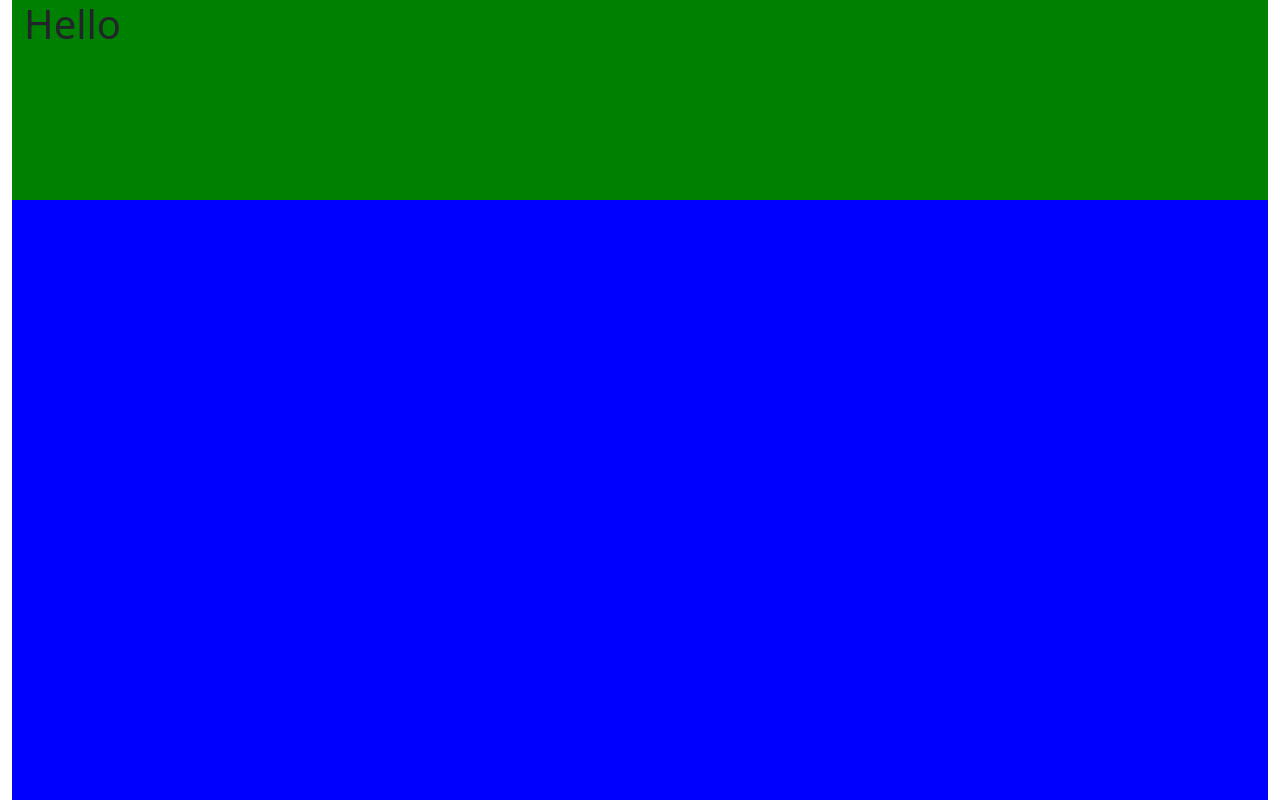
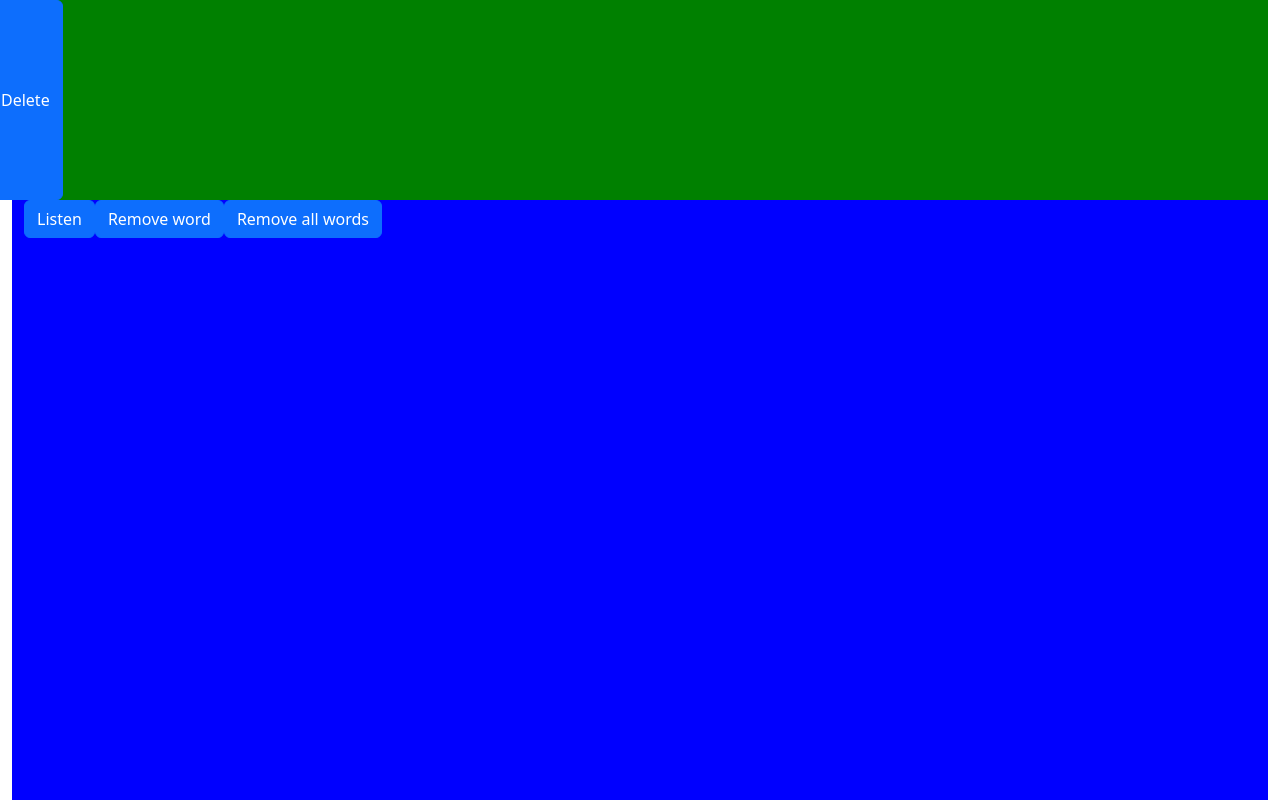
Before and after one commit to SpyingEnvelope/reactive-chat-js, a React (Create React App) app: page / in a window 1280 px wide. Built offline with nearby package versions, Linux system fonts and the light colour scheme.

Commit message:
changed from using the context API to redux

```diff
--- a/package.json
+++ b/package.json
@@ -3,6 +3,7 @@
   "version": "0.1.0",
   "private": true,
   "dependencies": {
+    "@reduxjs/toolkit": "^1.9.2",
     "@testing-library/jest-dom": "^5.16.5",
     "@testing-library/react": "^13.4.0",
     "@testing-library/user-event": "^13.5.0",
@@ -10,6 +11,7 @@
     "react": "^18.2.0",
     "react-bootstrap": "^2.7.2",
     "react-dom": "^18.2.0",
+    "react-redux": "^8.0.5",
     "react-scripts": "5.0.1",
     "web-vitals": "^2.1.4"
   },
--- a/src/components/TopHeader.js
+++ b/src/components/TopHeader.js
@@ -1,10 +1,28 @@
-import { Container } from "react-bootstrap";
+import { Container, Row, Button } from "react-bootstrap";
+import { useSelector, useDispatch } from "react-redux";
+import { wordsActions } from "../store/words-slice";
 import classes from "./TopHeader.module.css";
 
 const TopHeader = () => {
+  const dispatch = useDispatch();
+  const wordsList = useSelector((state) => state.words.words);
+
+  const removeWord = () => {
+    dispatch(wordsActions.removeWord());
+  };
+
   return (
-    <Container fluid className='d-flex h-25' style={{ backgroundColor: "green"}}>
-      <h1>Hello</h1>
+    <Container
+      fluid
+      className="d-flex h-25"
+      style={{ backgroundColor: "green" }}
+    >
+      <Row className="d-flex flex-row">{wordsList}</Row>
+      <Row style={{justifySelf: 'flex-end'}}>
+        <Button onClick={removeWord} style={{ justifySelf: "flex-end" }}>
+          Delete
+        </Button>
+      </Row>
     </Container>
   );
 };
--- a/src/components/WordsArea.js
+++ b/src/components/WordsArea.js
@@ -1,9 +1,28 @@
-import { Container } from "react-bootstrap";
+import { Container, Button } from "react-bootstrap";
+import { useDispatch } from 'react-redux';
+import { wordsActions } from "../store/words-slice";
+
 
 const WordsArea = () => {
+    const dispatch = useDispatch();
+
+    const addWord = (word) => {
+        dispatch(wordsActions.addWord({word}))
+    };
+
+    const removeWord = () => {
+        dispatch(wordsActions.removeWord());
+    };
+
+    const removeAllWords = () => {
+        dispatch(wordsActions.removeAllWords());
+    };
+
     return (
         <Container fluid className="h-75" style={{backgroundColor: 'blue'}}>
-
+            <Button onClick={() => {addWord('listen')}}>Listen</Button>
+            <Button onClick={removeWord}>Remove word</Button>
+            <Button onClick={removeAllWords}>Remove all words</Button>
         </Container>
     )
 };
--- a/src/pages/MainPage/MainPage.js
+++ b/src/pages/MainPage/MainPage.js
@@ -1,4 +1,4 @@
-import { Fragment } from "react";
+
 import { Container } from "react-bootstrap";
 import TopHeader from "../../components/TopHeader";
 import WordsArea from "../../components/WordsArea";
--- /dev/null
+++ b/src/store/index.js
@@ -0,0 +1,9 @@
+import { configureStore } from "@reduxjs/toolkit";
+
+import wordsSlice from "./words-slice";
+
+const store = configureStore({
+    reducer: { words: wordsSlice.reducer }
+});
+
+export default store;
--- a/src/store/words-context.js
+++ /dev/null
@@ -1,23 +0,0 @@
-import React, { useState } from 'react';
-
-export const WordsContext = React.createContext({
-    words: [],
-    addWord: () => {}
-});
-
-export default (props) => {
-    const [wordsList, setWordsList] = useState([]);
-
-    const addWord = word => {
-        setWordsList(prevWords => [...prevWords, word])
-    }
-
-    return (
-        <WordsContext.Provider value={{
-            words: wordsList,
-            addWord: addWord
-        }}>
-            {props.children}
-        </WordsContext.Provider>
-    )
-}
--- /dev/null
+++ b/src/store/words-slice.js
@@ -0,0 +1,25 @@
+import { createSlice } from "@reduxjs/toolkit";
+
+const wordsSlice = createSlice({
+    name: "words",
+    initialState: {
+        words: []
+    },
+    reducers: {
+        addWord(state, action) {
+            state.words = [...state.words, action.payload.word]
+        },
+        removeWord(state, action) {
+            let newWords = [...state.words];
+            let popped = newWords.pop();
+            state.words = newWords;
+        },
+        removeAllWords(state, action) {
+            state.words = [];
+        }
+    }
+});
+
+export const wordsActions = wordsSlice.actions;
+
+export default wordsSlice;
```
Also changed, not shown: src/index.js (+4 -3 lines), 1 other file (tests, documents, lock files or other folders).
